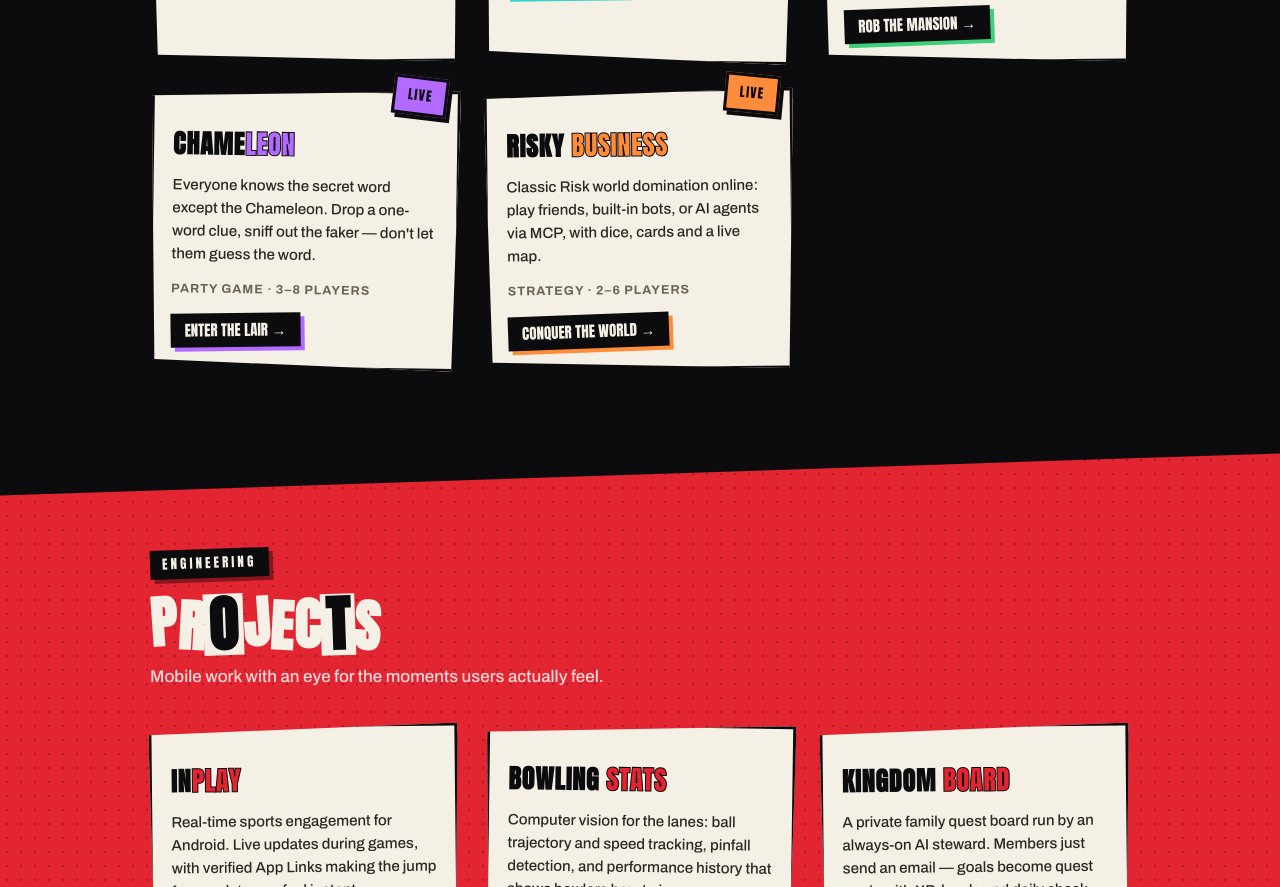
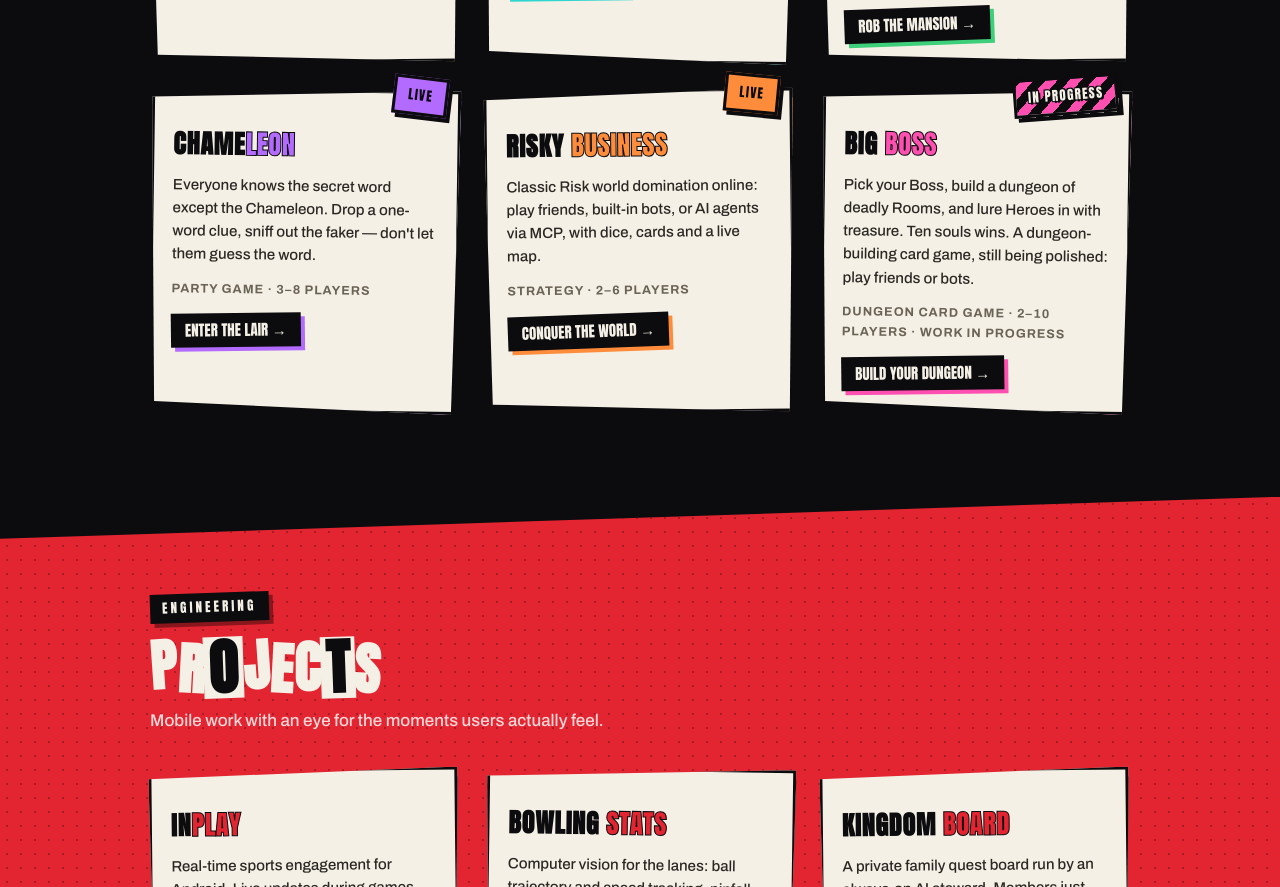
Before and after one commit to DeAnthonee/deanthoneeking.com, a plain HTML site: page index.html in a window 1280 px wide. Shown: the part 1301-2188 px from the top of the page. Drawn offline with Linux system fonts and the light colour scheme.

Commit message:
Game Room: add Big Boss (bigboss.deanthoneeking.com)
Same card pattern as the other games: magenta accent, IN PROGRESS sticker
(the game is in its polish stage), 2-10 players.

Co-Authored-By: Claude Opus 5.5 <noreply@anthropic.com>

```diff
--- a/index.html
+++ b/index.html
@@ -16,6 +16,7 @@
     --emerald:#3ecf7a;/* rate robbers */
     --violet:#b36bff; /* chameleon */
     --tangerine:#ff8c3b; /* risky business */
+    --magenta:#ff4fb0;   /* big boss */
   }
   *{box-sizing:border-box;margin:0;padding:0}
   html{scroll-behavior:smooth}
@@ -108,7 +109,7 @@
     background:repeating-linear-gradient(-45deg,var(--ink) 0 9px,var(--acc) 9px 18px);
     text-shadow:1px 1px 0 var(--ink),-1px -1px 0 var(--ink),1px -1px 0 var(--ink),
       -1px 1px 0 var(--ink),2px 2px 0 var(--ink)}
-  .g-pg{--acc:var(--volt)} .g-tk{--acc:var(--cyan)} .g-rr{--acc:var(--emerald)} .g-ch{--acc:var(--violet)} .g-rb{--acc:var(--tangerine)}
+  .g-pg{--acc:var(--volt)} .g-tk{--acc:var(--cyan)} .g-rr{--acc:var(--emerald)} .g-ch{--acc:var(--violet)} .g-rb{--acc:var(--tangerine)} .g-bb{--acc:var(--magenta)}
 
   /* projects on red slab */
   .slab{background:var(--red);color:var(--paper);
@@ -217,6 +218,15 @@
         <span class="meta">Strategy · 2–6 players</span>
         <span class="enter">Conquer the world →</span>
       </a>
+      <a class="card g-bb" href="https://bigboss.deanthoneeking.com">
+        <span class="wip">IN PROGRESS</span>
+        <h3>Big <b>Boss</b></h3>
+        <p>Pick your Boss, build a dungeon of deadly Rooms, and lure Heroes in
+           with treasure. Ten souls wins. A dungeon-building card game, still being
+           polished: play friends or bots.</p>
+        <span class="meta">Dungeon card game · 2–10 players · work in progress</span>
+        <span class="enter">Build your dungeon →</span>
+      </a>
     </div>
   </div>
 </section>
```
